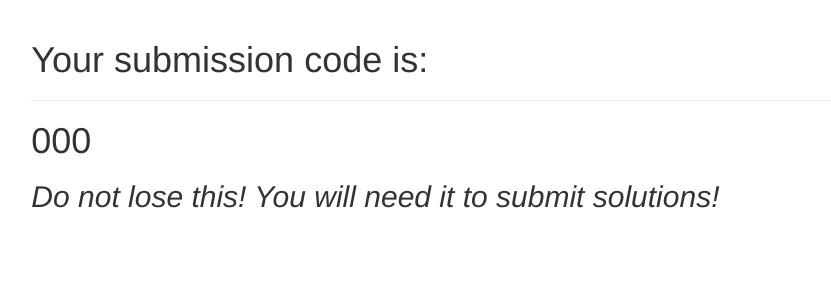
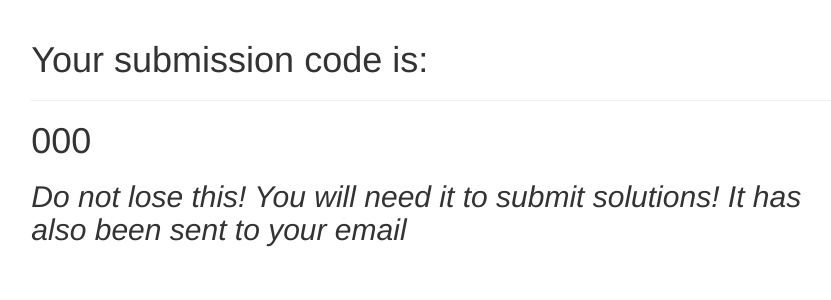
Before and after one commit to Quinny/uWindsor-POTW-Leaderboard, a Django app: template templates/student/verify_success.html in a window 1280 px wide. Shown: the part 52-352 px from the top of the page, without its empty margins (197-1028 px from the left). Run offline with Django 3.2, Linux system fonts and the light colour scheme; the template is opened without the code that fills it: most values are stand-ins (such as "Sample title", 1, 10 or a date in 2020); some libraries are stand-ins or nearby versions.

Commit message:
Submission code now sent to email as well

```diff
--- a/student/views.py
+++ b/student/views.py
@@ -70,6 +70,11 @@ def verify(request, uwinid, verify_hash):
         s_code = get_random_string(length=10)
         Student.objects.create(student_id = uwinid,
                 submit_code = s_code)
+        send_mail("uWindsor POTW - Submission Code",
+                "Your submission code is " + s_code + ", keep it safe.",
+                "noreply@potw.quinnftw.com",
+                [uwinid + "@uwindsor.ca"],
+                fail_silently=False)
         return render(request, "student/verify_success.html", {"code" : s_code})
     else:
         return render(request, "student/verify_success.html",
--- a/templates/student/verify_success.html
+++ b/templates/student/verify_success.html
@@ -6,6 +6,8 @@
     <h1>Your submission code is:</h1>
     <hr />
     <h1>{{ code }}</h1>
-    <h2><i>Do not lose this!  You will need it to submit solutions!</i></h2>
+    <h2><i>Do not lose this!
+            You will need it to submit solutions!
+            It has also been sent to your email</i></h2>
 {% endif %}
 {% endblock %}
```
